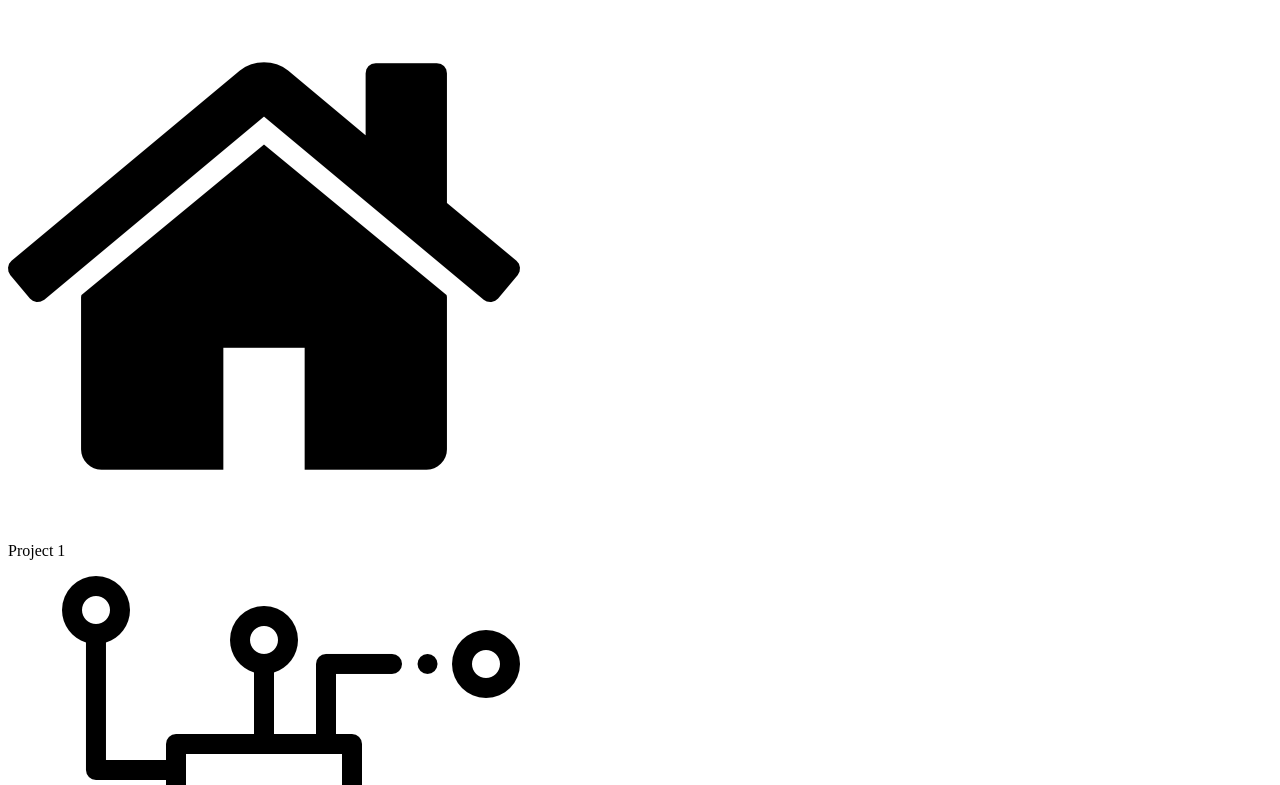
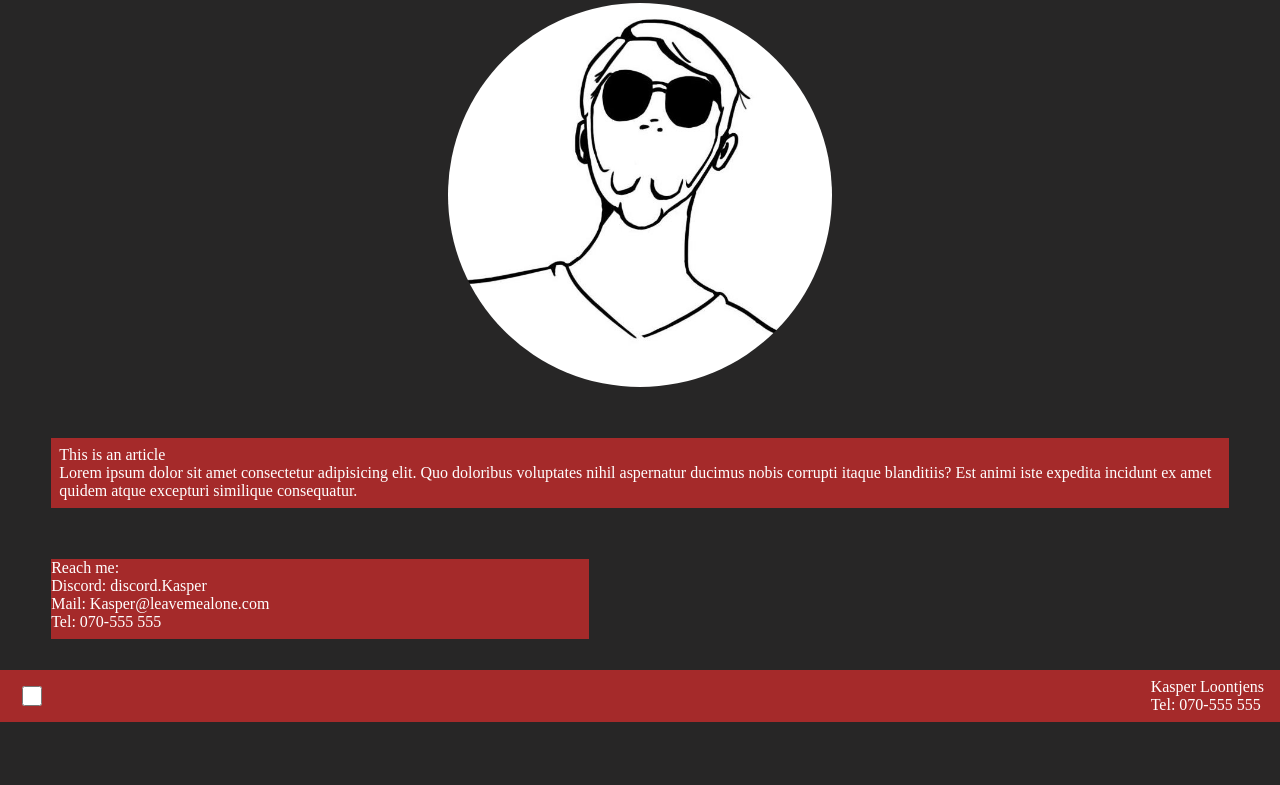
Before and after one commit to Kasper-Loontjens/-JAVA22-html-slutprojekt-Kasper-Loontjens, a plain HTML site: page html/aboutme.html in a window 1280 px wide. Shown: the part 68-853 px from the top of the page. After the commit the page ends 807 px from the top, so only its background shows below. Drawn offline with Linux system fonts and the light colour scheme; the site is published under a folder, as on GitHub Pages, so addresses that start at the root find nothing.

Commit message:
Add files via upload

```diff
--- a/html/aboutme.html
+++ b/html/aboutme.html
@@ -5,7 +5,7 @@
     <meta http-equiv="X-UA-Compatible" content="IE=edge" />
     <meta name="viewport" content="width=device-width, initial-scale=1.0" />
     <title>About me</title>
-    <link rel="stylesheet" href="/css/style.css" />
+    <link rel="stylesheet" href="../css/style.css" />
   </head>
   <body>
 
@@ -66,6 +66,6 @@
       </div>
     </main>
 
-    <script src="/js/bot.js"></script>
+    <script src="../js/bot.js"></script>
   </body>
 </html>
```
Also changed, not shown: html/project1.html (+2 -2 lines), html/project2.html (+2 -2 lines), html/project3.html (+2 -2 lines), html/project4.html (+2 -2 lines).
